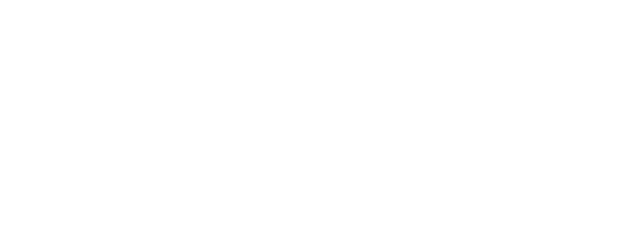
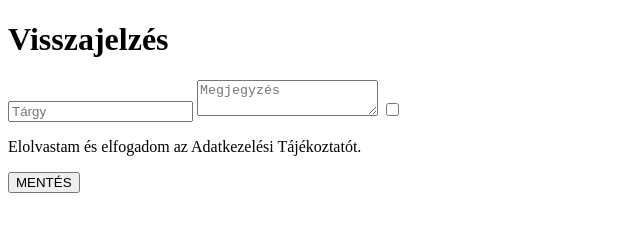
Before and after one commit to evelntv/uibuild-form-light, a plain HTML site: page index.html in a window 1280 px wide. Shown: the whole page, without its empty margins (0-640 px from the left). Drawn offline with Linux system fonts and the light colour scheme.

Commit message:
Introduce markup

```diff
--- a/index.html
+++ b/index.html
@@ -8,6 +8,19 @@
   <title>UIBUILD-FORM-LIGHT</title>
 </head>
 <body>
-
+  <div clas="wrapper">
+    <div class="centering">
+      <h1>Visszajelzés</h1>
+      <div class="input-fields">
+        <form>
+          <input class="subject" type="text" name="name" placeholder="Tárgy">
+          <textarea class="notes" type="text" name="name" placeholder="Megjegyzés"></textarea>
+          <input class="checkbox" type="checkbox" name="name">
+          <p>Elolvastam és elfogadom az Adatkezelési Tájékoztatót.</p>
+        </form>
+        <button class="save">MENTÉS</button>
+      </div>
+    </div>
+  </div>
 </body>
 </html>
```
